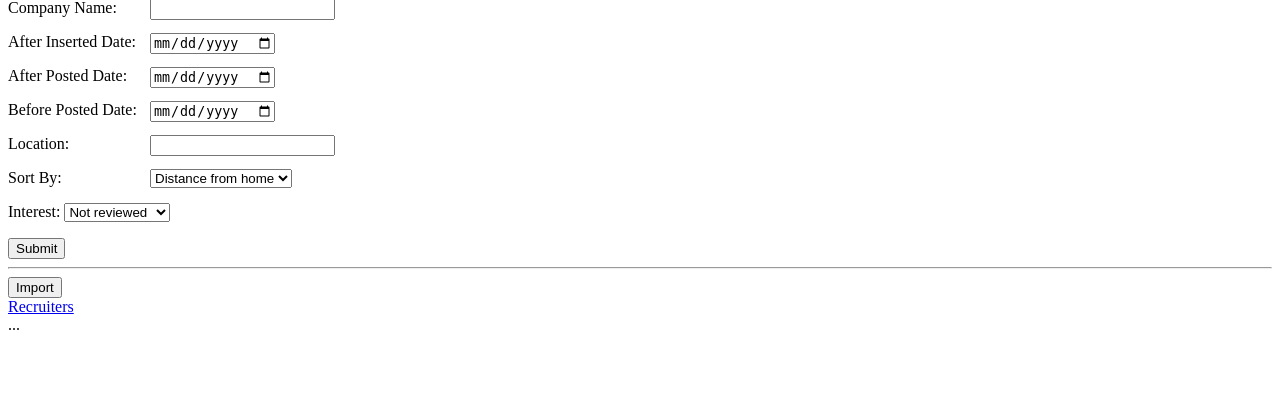
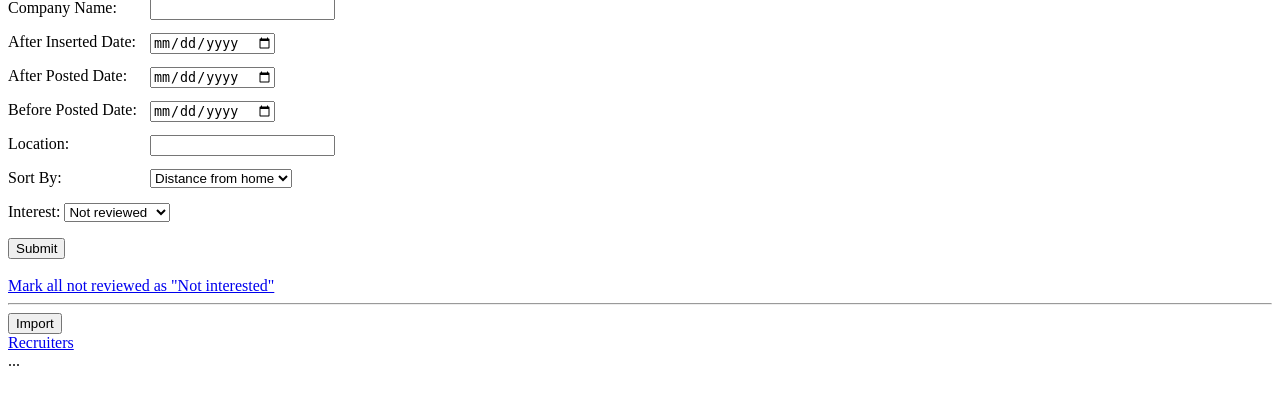
Before and after one commit to fergusonsa/JobSearch_Django, a Django app: page /jobsearch/ in a window 1280 px wide. Shown: the part 146-551 px from the top of the page. Run offline with Django 3.2, Linux system fonts and the light colour scheme; data that the repository does not hold is empty; parts of the project's set-up code (start-up, migrations or seed data) failed here and were passed over; some libraries are stand-ins or nearby versions.

Commit message:
Added link to mark all not reviewed postings as not interested. Other minor changes

```diff
--- /dev/null
+++ b/job_search_webapp_project/jobsearch/static/jobsearch/jobsearch.js
@@ -0,0 +1,20 @@
+function filterNewPostings(thisForm) {
+
+    document.getElementById("filterForm").submit();
+}
+
+function submit_interest(posting_id, interest_type, interest_display_name) {
+
+  $.ajax({
+    url: '/jobsearch/ajax/' + posting_id + '/' + interest_type,
+    data: {},
+    dataType: 'json',
+    success: function (data) {
+      if (data.response != 'success') {
+        alert("Attempt to set the interest for the posting '" + posting_id + "' to '"+ interest_type + "' failed! Reason: " + data.response);
+      } else if (interest_display_name != null) {
+        $(interest_display_name).text(interest_type)
+      }
+    }
+  });
+}
--- a/job_search_webapp_project/jobsearch/templates/jobsearch/base.html
+++ b/job_search_webapp_project/jobsearch/templates/jobsearch/base.html
@@ -3,7 +3,7 @@
 <html>
   <head>
     <meta charset="utf-8">
-    <title>{% block title %}Default Title{% endblock %}</title>
+    <title>{% block title %}Job Search{% endblock %}</title>
     <link rel="stylesheet" type="text/css" href="{% static 'jobsearch/style.css' %}">
     {% block stylesheet %}{% endblock %}
   </head>
--- a/job_search_webapp_project/jobsearch/templates/jobsearch/index.html
+++ b/job_search_webapp_project/jobsearch/templates/jobsearch/index.html
@@ -45,7 +45,8 @@
     <input type="submit" value="Submit" />
 <!--    <input type="submit" value="New Postings" onclick="filterNewPostings(this);"/>-->
 </form>
-
+<br/>
+<a href="/jobsearch/mark_not_reviewed/">Mark all not reviewed as "Not interested"</a>
 <hr>
 
 <form action="/jobsearch/import/" method="post">
--- a/job_search_webapp_project/jobsearch/urls.py
+++ b/job_search_webapp_project/jobsearch/urls.py
@@ -13,7 +13,9 @@ urlpatterns = [
     #     url(r'^listing/$', jobsearch.views.listing, name='listing'),
     # ex: /jobsearch/linkedin_login
     url(r'^linkedin_login/$', jobsearch.views.linkedin_login, name='linkedin_login'),
-    # ex: /jobsearch/recruiters/
+    # ex: /jobsearch/mark_not_reviewed/
+    url(r'^mark_not_reviewed/$', jobsearch.views.mark_not_reviewed, name='mark_not_reviewed'),
+    # ex: /jobsearch/special/
     url(r'^special/$', jobsearch.views.special, name='special'),
     # ex: /jobsearch/recruiters/
     url(r'^recruiters/$', jobsearch.views.recruiters, name='recruiters'),
--- a/job_search_webapp_project/jobsearch/views.py
+++ b/job_search_webapp_project/jobsearch/views.py
@@ -99,6 +99,19 @@ def index(request, job_search_form=None, after_inserted_date=None):
         'latest_jobs_posted_list': latest_jobs_posted_list,
     }
     return HttpResponse(template.render(context, request))
+
+
+def mark_not_reviewed(request):
+    logger.debug('into mark_not_reviewed(request)')
+    queries = Q(interested=str(models.InterestedChoices.NOT_REVIEWED))
+    not_reviewed_posted_list = models.JobPostings.objects.filter(queries)
+    for posting in not_reviewed_posted_list:
+        posting.interested = str(models.InterestedChoices.REVIEWED)
+        with transaction.atomic():
+            posting.save()
+    logger.debug('{} postings updated to have interested set to "rev"'.format(len(not_reviewed_posted_list)))
+
+    return django.shortcuts.redirect('index')
 
 
 def import_postings(request):
```
Also changed, not shown: job_search_webapp_project/jobsearch/templates/jobsearch/detail.html (+7 -7 lines).
